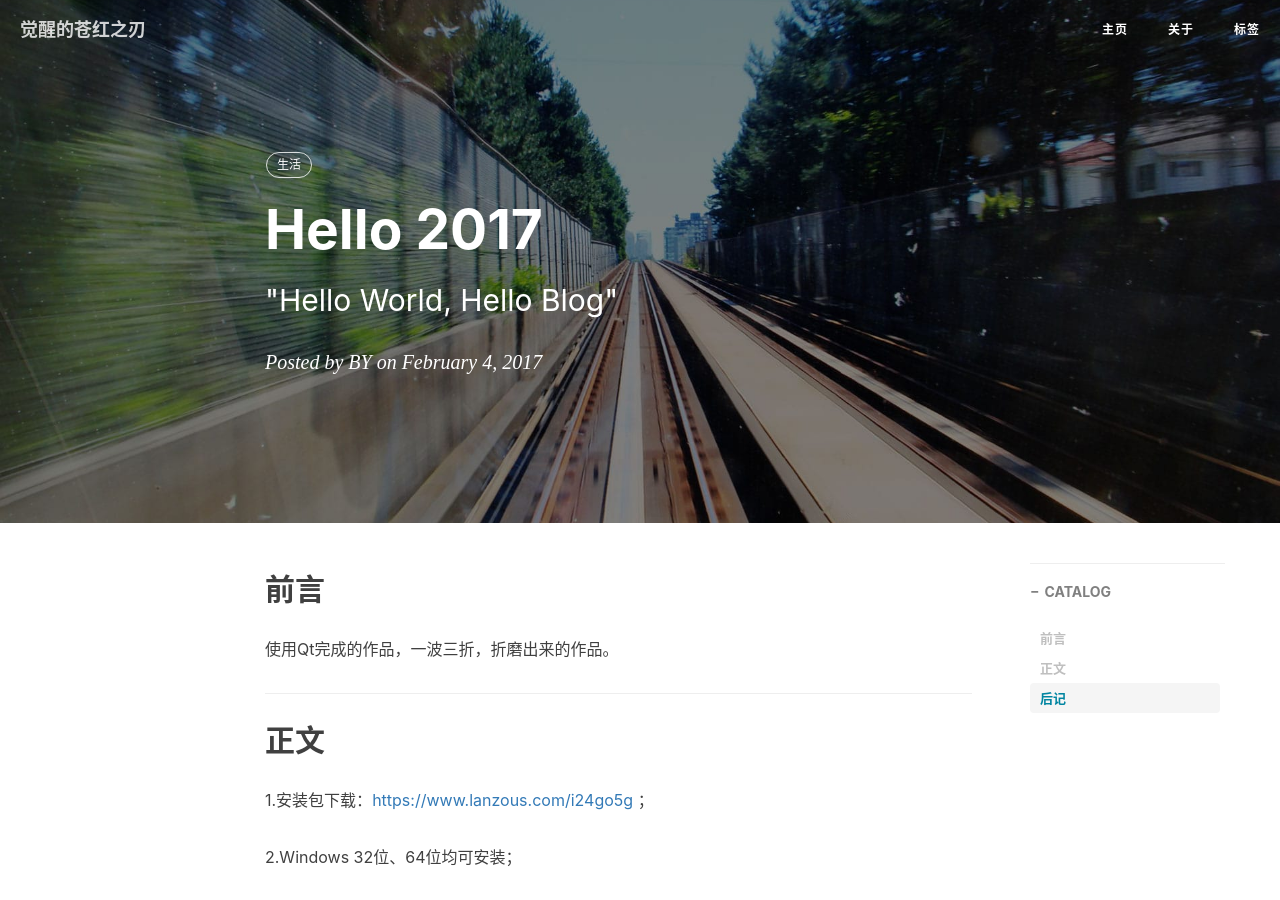
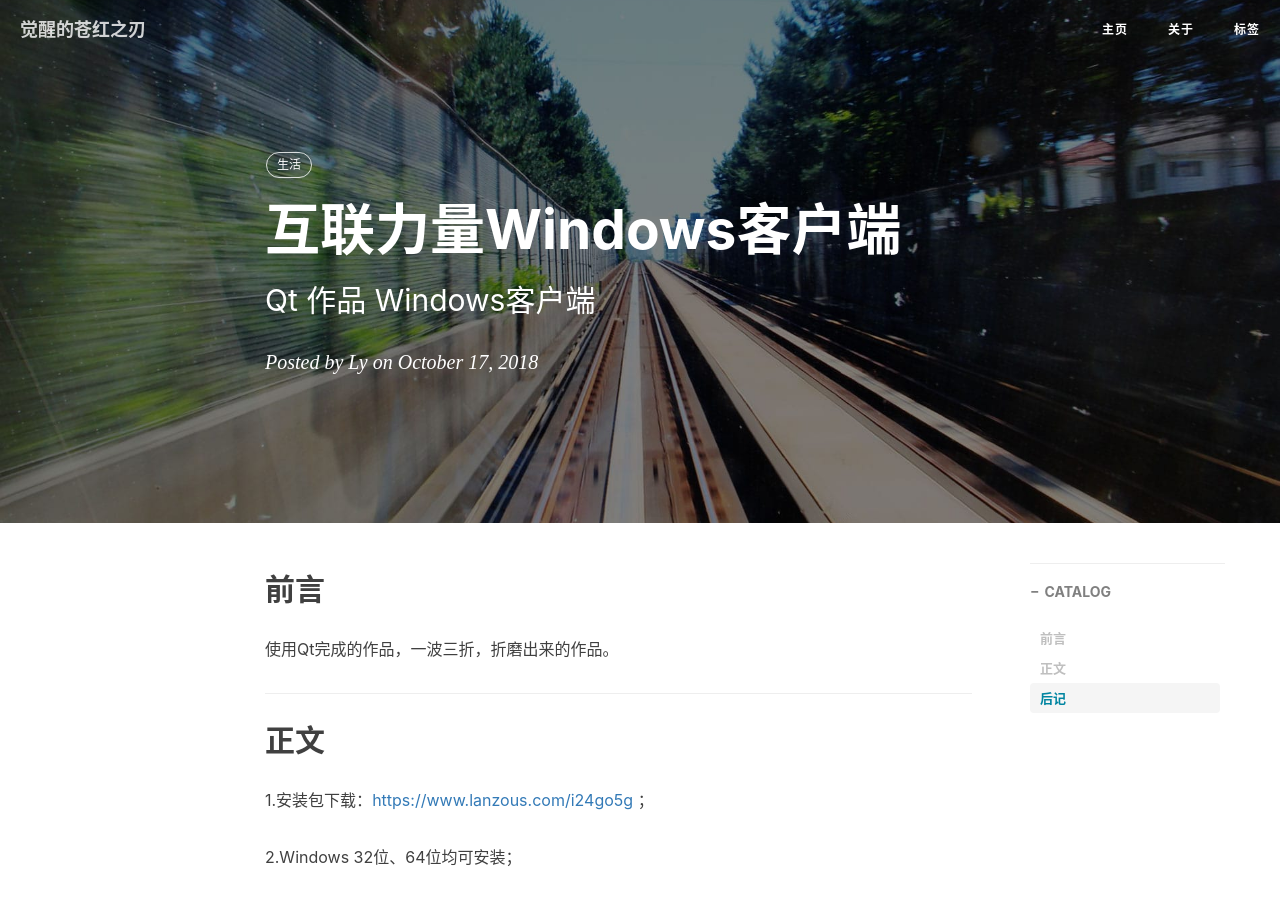
Before and after one commit to luoyuant/luoyuant.github.io, a Jekyll site: the page built from _posts/2018-10-17-互联力量Windows客户端.md, in a window 1280 px wide and 900 px high. Built offline with Jekyll 4.4.1, drawn with Linux system fonts in a browser that asks for light colours; nearby versions of some CDN libraries; comment, search, counter and statistics services are not loaded.

Commit message:
Update _posts/2018-10-17-互联力量Windows客户端.md

```diff
--- a/_posts/2018-10-17-互联力量Windows客户端.md
+++ b/_posts/2018-10-17-互联力量Windows客户端.md
@@ -1,9 +1,9 @@
 ---
 layout:     post
-title:      Hello 2017
-subtitle:    "\"Hello World, Hello Blog\""
-date:       2017-02-04
-author:     BY
+title:      互联力量Windows客户端
+subtitle:    "Qt 作品 Windows客户端"
+date:       2018-10-17
+author:     Ly
 header-img: img/post-bg-2015.jpg
 catalog: true
 tags:
```
